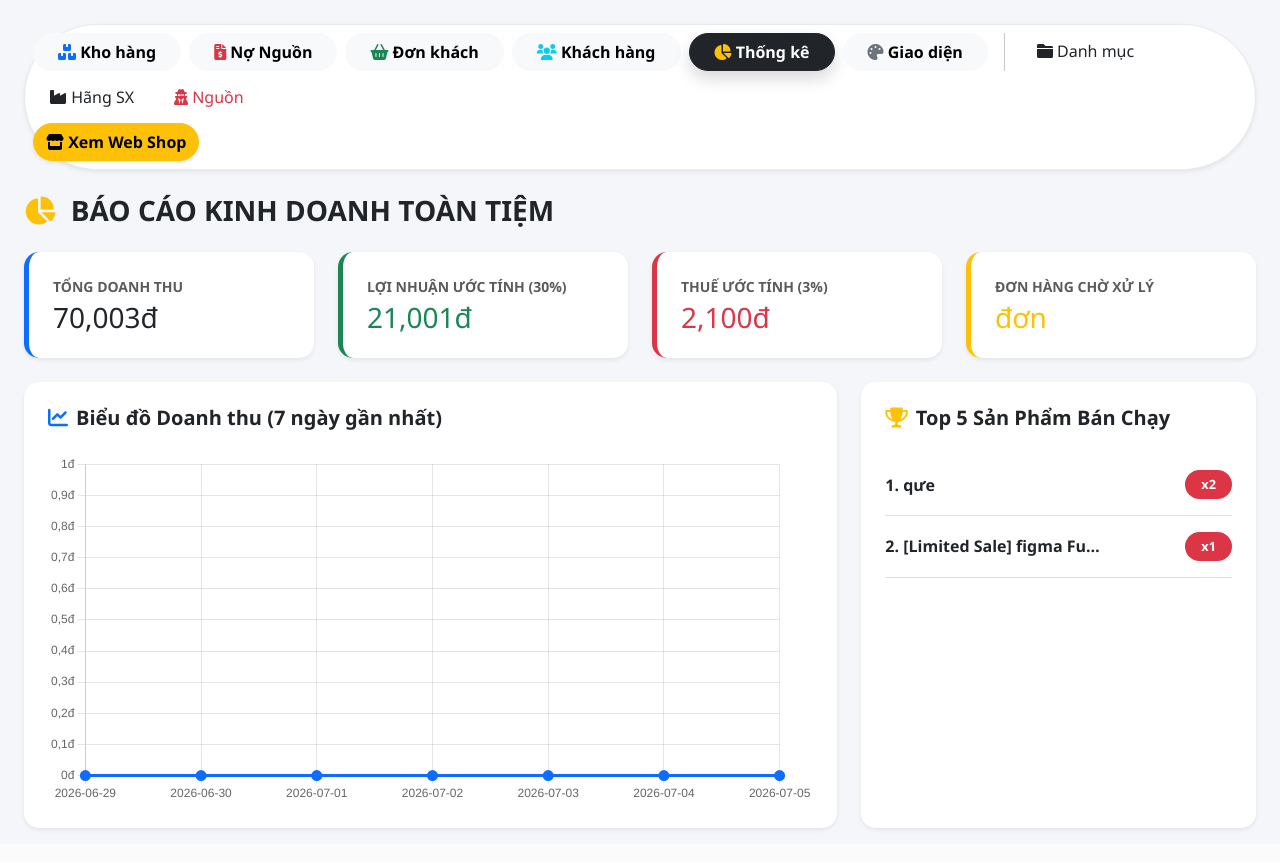
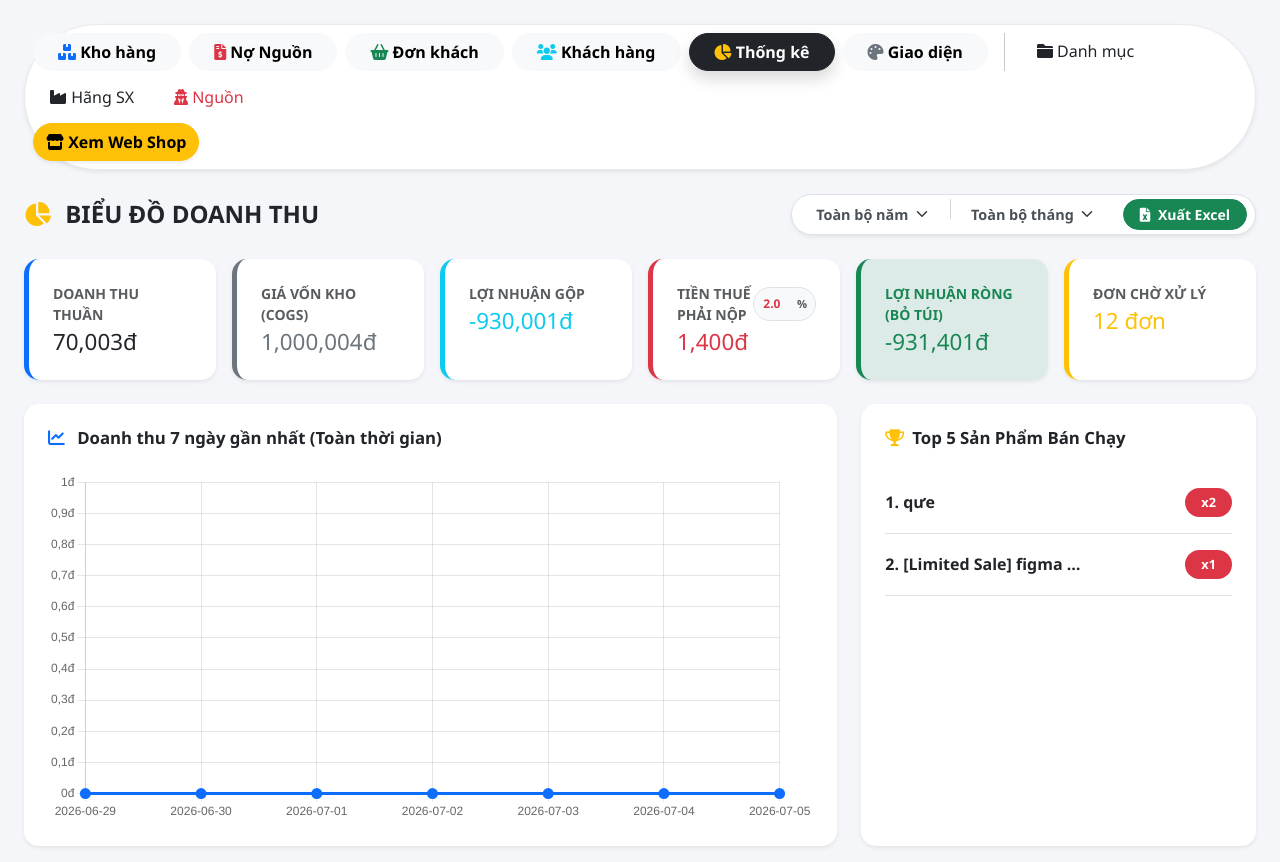
Before and after one commit to rinsilver/Takimitsu-Hobby, a Flask app: page /admin/thong-ke in a window 1280 px wide. Before the commit the page ends 831 px from the top, so only its background shows below. Run offline with Flask 3, Linux system fonts and the light colour scheme; the visitor is signed in with stand-in values (Sample User, id 1); data comes from the database, SQL or seed files in the repository; some libraries are stand-ins or nearby versions.

Commit message:
update v20.4

```diff
--- a/routes/admin.py
+++ b/routes/admin.py
@@ -644,19 +644,153 @@ def in_hoa_don(id):
 def thong_ke():
     if 'admin_id' not in session: return redirect('/dang-nhap')
     conn = ket_noi_db()
-    dt = conn.execute("SELECT SUM(tong_tien) FROM don_hang WHERE trang_thai='Hoàn thành'").fetchone()[0] or 0
+
+    # Nhận bộ lọc từ giao diện
+    nam = request.args.get('nam', '')
+    thang = request.args.get('thang', '')
+    try: thue_pct = float(request.args.get('thue_pct', 2))
+    except: thue_pct = 2.0
+
+    where_clause = " WHERE d.trang_thai = 'Hoàn thành'"
+    params = []
+    if nam:
+        where_clause += " AND strftime('%Y', d.ngay_dat) = ?"
+        params.append(nam)
+    if thang:
+        where_clause += " AND strftime('%m', d.ngay_dat) = ?"
+        params.append(thang)
+
+    # 1. Tính tổng doanh thu thực tế
+    dt_row = conn.execute(f"SELECT SUM(d.tong_tien) FROM don_hang d {where_clause}", params).fetchone()
+    doanh_thu = dt_row[0] if dt_row and dt_row[0] else 0
+
+    # 2. Tính giá vốn hàng bán dựa trên Lô Nhập thực tế
+    cogs_query = f"""
+        SELECT SUM(c.so_luong * IFNULL((SELECT gia_nhap FROM lo_hang_nhap WHERE san_pham_id = c.san_pham_id ORDER BY id DESC LIMIT 1), s.gia_nhap))
+        FROM chi_tiet_don c
+        JOIN san_pham s ON c.san_pham_id = s.id
+        JOIN don_hang d ON c.don_hang_id = d.id
+        {where_clause}
+    """
+    cogs_row = conn.execute(cogs_query, params).fetchone()
+    gia_von = cogs_row[0] if cogs_row and cogs_row[0] else 0
+
+    loi_nhuan_gop = doanh_thu - gia_von
+    thue_phai_tra = doanh_thu * (thue_pct / 100)
+    loi_nhuan_rong = loi_nhuan_gop - thue_phai_tra
+
+    # Số đơn chờ xử lý toàn tiệm
     sd = conn.execute("SELECT COUNT(*) FROM don_hang WHERE trang_thai='Chờ xử lý'").fetchone()[0] or 0
 
-    chart_labels = []; chart_data = []
-    for i in range(6, -1, -1):
-        ngay_str = (datetime.date.today() - datetime.timedelta(days=i)).strftime('%Y-%m-%d')
-        chart_labels.append(ngay_str)
-        row = conn.execute("SELECT SUM(tong_tien) FROM don_hang WHERE trang_thai='Hoàn thành' AND DATE(ngay_dat) = ?", (ngay_str,)).fetchone()
-        chart_data.append(row[0] or 0)
+    # 3. Xử lý dữ liệu Biểu đồ thích ứng động
+    chart_labels = []
+    chart_data = []
 
-    top_products = conn.execute("SELECT s.ten, SUM(c.so_luong) as total_qty FROM chi_tiet_don c JOIN san_pham s ON c.san_pham_id = s.id JOIN don_hang d ON c.don_hang_id = d.id WHERE d.trang_thai = 'Hoàn thành' GROUP BY s.id ORDER BY total_qty DESC LIMIT 5").fetchall()
+    if nam and thang:
+        days_in_month = 31
+        if thang in ['04', '06', '09', '11']: days_in_month = 30
+        elif thang == '02':
+            y_int = int(nam)
+            days_in_month = 29 if (y_int % 4 == 0 and (y_int % 100 != 0 or y_int % 400 == 0)) else 28
+
+        for day in range(1, days_in_month + 1):
+            day_str = f"{day:02d}"
+            full_date = f"{nam}-{thang}-{day_str}"
+            chart_labels.append(f"Ngày {day_str}")
+            r = conn.execute("SELECT SUM(tong_tien) FROM don_hang WHERE trang_thai='Hoàn thành' AND DATE(ngay_dat) = ?", (full_date,)).fetchone()
+            chart_data.append(r[0] or 0)
+
+    elif nam and not thang:
+        for m in range(1, 13):
+            m_str = f"{m:02d}"
+            chart_labels.append(f"Tháng {m_str}")
+            r = conn.execute("SELECT SUM(tong_tien) FROM don_hang WHERE trang_thai='Hoàn thành' AND strftime('%Y-%m', ngay_dat) = ?", (f"{nam}-{m_str}",)).fetchone()
+            chart_data.append(r[0] or 0)
+
+    else:
+        import datetime
+        for i in range(6, -1, -1):
+            ngay_str = (datetime.date.today() - datetime.timedelta(days=i)).strftime('%Y-%m-%d')
+            chart_labels.append(ngay_str)
+            row = conn.execute("SELECT SUM(tong_tien) FROM don_hang WHERE trang_thai='Hoàn thành' AND DATE(ngay_dat) = ?", (ngay_str,)).fetchone()
+            chart_data.append(row[0] or 0)
+
+    # Top sản phẩm bán chạy trong kỳ lọc
+    top_query = f"""
+        SELECT s.ten, SUM(c.so_luong) as total_qty
+        FROM chi_tiet_don c
+        JOIN san_pham s ON c.san_pham_id = s.id
+        JOIN don_hang d ON c.don_hang_id = d.id
+        {where_clause}
+        GROUP BY s.id ORDER BY total_qty DESC LIMIT 5
+    """
+    top_products = conn.execute(top_query, params).fetchall()
+    years_list = conn.execute("SELECT DISTINCT strftime('%Y', ngay_dat) as y FROM don_hang WHERE ngay_dat IS NOT NULL ORDER BY y DESC").fetchall()
+
     conn.close()
-    return render_template('thong_ke.html', doanh_thu=dt, so_don_moi=sd, thue_vat=dt*0.03, labels=json.dumps(chart_labels), values=json.dumps(chart_data), top_sps=top_products)
+    return render_template('thong_ke.html',
+                           doanh_thu=doanh_thu, gia_von=gia_von, loi_nhuan_gop=loi_nhuan_gop,
+                           thue_vat=thue_phai_tra, loi_nhuan_rong=loi_nhuan_rong, so_don_moi=sd,
+                           labels=json.dumps(chart_labels), values=json.dumps(chart_data),
+                           top_sps=top_products, years_list=years_list,
+                           nam_chon=nam, thang_chon=thang, thue_pct=thue_pct)
+
+@admin_bp.route('/admin/xuat-excel-thong-ke')
+def xuat_excel_thong_ke():
+    if 'admin_id' not in session: return redirect('/dang-nhap')
+    conn = ket_noi_db()
+
+    nam = request.args.get('nam', '')
+    thang = request.args.get('thang', '')
+    try: thue_pct = float(request.args.get('thue_pct', 3))
+    except: thue_pct = 3.0
+
+    where_clause = " WHERE d.trang_thai = 'Hoàn thành'"
+    params = []
+    filename_part = "Toan_Thoi_Gian"
+    if nam:
+        where_clause += " AND strftime('%Y', d.ngay_dat) = ?"
+        params.append(nam); filename_part = f"Nam_{nam}"
+    if thang:
+        where_clause += " AND strftime('%m', d.ngay_dat) = ?"
+        params.append(thang); filename_part += f"_Thang_{thang}"
+
+    query = f"""
+        SELECT d.id as don_id, d.ngay_dat, d.ten_khach, d.tong_tien,
+        (SELECT SUM(c.so_luong * IFNULL((SELECT gia_nhap FROM lo_hang_nhap WHERE san_pham_id = c.san_pham_id ORDER BY id DESC LIMIT 1), s.gia_nhap))
+         FROM chi_tiet_don c JOIN san_pham s ON c.san_pham_id = s.id WHERE c.don_hang_id = d.id) as don_gia_von
+        FROM don_hang d
+        {where_clause}
+        ORDER BY d.id DESC
+    """
+    orders = conn.execute(query, params).fetchall()
+    conn.close()
+
+    output = io.StringIO()
+    output.write('\ufeff')
+    writer = csv.writer(output)
+
+    writer.writerow(['BÁO CÁO DOANH SỐ VÀ TÀI CHÍNH CHI TIẾT - TAKIMITSU HOBBY'])
+    writer.writerow([f'Kỳ báo cáo: {filename_part.replace("_", " ")}'])
+    writer.writerow([f'Tỷ lệ thuế: {thue_pct}%'])
+    writer.writerow([])
+    writer.writerow(['Mã Đơn', 'Ngày Đặt', 'Tên Khách Hàng', 'Doanh Thu (VNĐ)', 'Giá Vốn Kho (VNĐ)', 'Lợi Nhuận Gộp (VNĐ)', 'Thuế Phải Nộp (VNĐ)', 'Lợi Nhuận Ròng (VNĐ)'])
+
+    tong_dt, tong_von, tong_gop, tong_thue, tong_rong = 0, 0, 0, 0, 0
+    for o in orders:
+        dt = o['tong_tien'] or 0
+        von = o['don_gia_von'] or 0
+        gop = dt - von
+        thue = dt * (thue_pct / 100)
+        rong = gop - thue
+
+        tong_dt += dt; tong_von += von; tong_gop += gop; tong_thue += thue; tong_rong += rong
+        writer.writerow([f"#{o['don_id']}", o['ngay_dat'], o['ten_khach'], dt, von, gop, thue, rong])
+
+    writer.writerow([])
+    writer.writerow(['TỔNG KẾT KỲ LỌC', '', '', tong_dt, tong_von, tong_gop, tong_thue, tong_rong])
+
+    return Response(output.getvalue(), mimetype="text/csv", headers={"Content-Disposition": f"attachment;filename=BaoCao_TaiChinh_{filename_part}.csv"})
 
 @admin_bp.route('/admin/cai-dat', methods=['GET', 'POST'])
 def cai_dat_giao_dien():
--- a/templates/thong_ke.html
+++ b/templates/thong_ke.html
@@ -1,48 +1,98 @@
 {% extends "admin_base.html" %}
 {% set active_page = 'thong_ke' %}
 
-{% block title %}Báo Cáo Thống Kê{% endblock %}
+{% block title %}Báo Cáo Thống Kê Tài Chính{% endblock %}
 
 {% block extra_css %}
 <style>
-    .premium-card {
-        transition: transform 0.3s ease, box-shadow 0.3s ease;
-    }
-    .premium-card:hover {
-        transform: translateY(-5px);
-        box-shadow: 0 8px 25px rgba(0, 0, 0, 0.08) !important;
-    }
+    .premium-card { transition: transform 0.3s ease, box-shadow 0.3s ease; }
+    .premium-card:hover { transform: translateY(-5px); box-shadow: 0 8px 25px rgba(0, 0, 0, 0.08) !important; }
+    .filter-select { cursor: pointer; font-size: 0.9rem; color: #495057; background-position: right 0.5rem center; padding-right: 1.8rem; }
+    .filter-select:focus { box-shadow: none; border-color: transparent; }
 </style>
 {% endblock %}
 
 {% block content %}
-<div class="d-flex justify-content-between align-items-center mb-4 mt-2">
-    <h3 class="fw-bold m-0 text-dark"><i class="fas fa-chart-pie text-warning me-2"></i> BÁO CÁO KINH DOANH TOÀN TIỆM</h3>
+<div class="d-flex justify-content-between align-items-center flex-wrap gap-3 mb-4 mt-2">
+    <h4 class="fw-bold m-0 text-dark"><i class="fas fa-chart-pie text-warning me-2"></i> BIỂU ĐỒ DOANH THU</h4>
+
+    <form method="GET" action="/admin/thong-ke" id="filterForm" class="d-flex align-items-center gap-1 bg-white p-1 px-2 rounded-pill shadow-sm border">
+        <input type="hidden" name="thue_pct" value="{{ thue_pct }}">
+
+        <div class="px-2">
+            <select name="nam" class="form-select form-select-sm border-0 fw-bold filter-select bg-transparent" onchange="this.form.submit()">
+                <option value="">Toàn bộ năm</option>
+                {% for y in years_list %}
+                <option value="{{ y.y }}" {{ 'selected' if nam_chon == y.y }}>Năm {{ y.y }}</option>
+                {% endfor %}
+            </select>
+        </div>
+        <div class="vr text-muted opacity-25" style="height: 20px;"></div>
+        <div class="px-2">
+            <select name="thang" class="form-select form-select-sm border-0 fw-bold filter-select bg-transparent" onchange="this.form.submit()">
+                <option value="">Toàn bộ tháng</option>
+                {% for m in range(1, 13) %}
+                {% set m_str = "{:02d}".format(m) %}
+                <option value="{{ m_str }}" {{ 'selected' if thang_chon == m_str }}>Tháng {{ m_str }}</option>
+                {% endfor %}
+            </select>
+        </div>
+
+        <button type="button" class="btn btn-sm btn-success rounded-pill fw-bold px-3 py-1.5 ms-2 text-nowrap" onclick="xuatExcelThongKe()">
+            <i class="fas fa-file-excel me-1"></i> Xuất Excel
+        </button>
+    </form>
 </div>
 
-<div class="row g-4 mb-4">
-    <div class="col-md-3">
+<div class="row g-3 mb-4">
+    <div class="col-md">
         <div class="premium-card border-start border-primary border-5 p-4 h-100 shadow-sm bg-white">
-            <small class="text-muted fw-bold text-uppercase d-block mb-1">Tổng Doanh Thu</small>
-            <h3 class="fw-black text-dark mt-1 mb-0">{{ "{:,.0f}".format(doanh_thu) }}đ</h3>
+            <small class="text-muted fw-bold text-uppercase d-block mb-1">Doanh Thu Thuần</small>
+            <h3 class="fw-black text-dark mt-1 mb-0" style="font-size: 1.4rem;">{{ "{:,.0f}".format(doanh_thu) }}đ</h3>
         </div>
     </div>
-    <div class="col-md-3">
-        <div class="premium-card border-start border-success border-5 p-4 h-100 shadow-sm bg-white">
-            <small class="text-muted fw-bold text-uppercase d-block mb-1">Lợi Nhuận Ước Tính (30%)</small>
-            <h3 class="fw-black text-success mt-1 mb-0">{{ "{:,.0f}".format(doanh_thu * 0.3) }}đ</h3>
+    <div class="col-md">
+        <div class="premium-card border-start border-secondary border-5 p-4 h-100 shadow-sm bg-white">
+            <small class="text-muted fw-bold text-uppercase d-block mb-1">Giá Vốn Kho (COGS)</small>
+            <h3 class="fw-black text-secondary mt-1 mb-0" style="font-size: 1.4rem;">{{ "{:,.0f}".format(gia_von) }}đ</h3>
         </div>
     </div>
-    <div class="col-md-3">
-        <div class="premium-card border-start border-danger border-5 p-4 h-100 shadow-sm bg-white">
-            <small class="text-muted fw-bold text-uppercase d-block mb-1">Thuế Ước Tính (3%)</small>
-            <h3 class="fw-black text-danger mt-1 mb-0">{{ "{:,.0f}".format(thue_vat) }}đ</h3>
+    <div class="col-md">
+        <div class="premium-card border-start border-info border-5 p-4 h-100 shadow-sm bg-white">
+            <small class="text-muted fw-bold text-uppercase d-block mb-1">Lợi Nhuận Gộp</small>
+            <h3 class="fw-black text-info mt-1 mb-0" style="font-size: 1.4rem;">{{ "{:,.0f}".format(loi_nhuan_gop) }}đ</h3>
         </div>
     </div>
-    <div class="col-md-3">
+
+    <div class="col-md">
+        <div class="premium-card border-start border-danger border-5 p-4 h-100 shadow-sm bg-white">
+            <div class="d-flex justify-content-between align-items-center mb-1">
+                <small class="text-muted fw-bold text-uppercase">Tiền Thuế Phải Nộp</small>
+                <form method="GET" action="/admin/thong-ke" class="m-0 d-flex align-items-center">
+                    <input type="hidden" name="nam" value="{{ nam_chon }}">
+                    <input type="hidden" name="thang" value="{{ thang_chon }}">
+                    <div class="d-flex align-items-center bg-light rounded-pill px-2 border" style="padding: 2px 4px;">
+                        <input type="number" name="thue_pct" value="{{ thue_pct }}" step="0.1" min="0" max="100"
+                               class="form-control form-control-sm text-center fw-bold text-danger border-0 p-0 bg-transparent shadow-none"
+                               style="width: 35px; font-size: 0.75rem;" onchange="this.form.submit()">
+                        <span class="text-muted fw-bold" style="font-size: 0.7rem;">%</span>
+                    </div>
+                </form>
+            </div>
+            <h3 class="fw-black text-danger mt-1 mb-0" style="font-size: 1.4rem;">{{ "{:,.0f}".format(thue_vat) }}đ</h3>
+        </div>
+    </div>
+
+    <div class="col-md">
+        <div class="premium-card border-start border-success border-5 p-4 h-100 shadow-sm bg-success bg-opacity-10">
+            <small class="text-success fw-bold text-uppercase d-block mb-1">Lợi Nhuận Ròng (Bỏ túi)</small>
+            <h3 class="fw-black text-success mt-1 mb-0" style="font-size: 1.4rem;">{{ "{:,.0f}".format(loi_nhuan_rong) }}đ</h3>
+        </div>
+    </div>
+    <div class="col-md-2">
         <div class="premium-card border-start border-warning border-5 p-4 h-100 shadow-sm bg-white">
-            <small class="text-muted fw-bold text-uppercase d-block mb-1">Đơn Hàng Chờ Xử Lý</small>
-            <h3 class="fw-black text-warning mt-1 mb-0">{{_don_moi if so_don_moi else 0}} đơn</h3>
+            <small class="text-muted fw-bold text-uppercase d-block mb-1">Đơn Chờ Xử Lý</small>
+            <h3 class="fw-black text-warning mt-1 mb-0" style="font-size: 1.4rem;">{{ so_don_moi }} đơn</h3>
         </div>
     </div>
 </div>
@@ -50,7 +100,13 @@
 <div class="row g-4">
     <div class="col-md-8">
         <div class="premium-card p-4 shadow-sm bg-white">
-            <h5 class="fw-bold mb-4 text-dark"><i class="fas fa-chart-line text-primary me-2"></i>Biểu đồ Doanh thu (7 ngày gần nhất)</h5>
+            <h5 class="fw-bold mb-4 text-dark" style="font-size: 1.05rem;">
+                <i class="fas fa-chart-line text-primary me-2"></i>
+                {% if nam_chon and thang_chon %}Biến thiên Doanh thu các ngày trong Tháng {{ thang_chon }}/{{ nam_chon }}
+                {% elif nam_chon %}Biến thiên Doanh thu 12 Tháng trong Năm {{ nam_chon }}
+                {% else %}Doanh thu 7 ngày gần nhất (Toàn thời gian)
+                {% endif %}
+            </h5>
             <div style="height: 350px; position: relative;">
                 <canvas id="revenueChart"></canvas>
             </div>
@@ -59,11 +115,11 @@
 
     <div class="col-md-4">
         <div class="premium-card p-4 shadow-sm bg-white h-100">
-            <h5 class="fw-bold mb-4 text-dark"><i class="fas fa-trophy text-warning me-2"></i>Top 5 Sản Phẩm Bán Chạy</h5>
+            <h5 class="fw-bold mb-4 text-dark" style="font-size: 1.05rem;"><i class="fas fa-trophy text-warning me-2"></i>Top 5 Sản Phẩm Bán Chạy</h5>
             <div class="list-group list-group-flush">
                 {% for sp in top_sps %}
                 <div class="list-group-item bg-transparent px-0 py-3 d-flex justify-content-between align-items-center border-bottom">
-                    <div class="text-truncate fw-bold text-dark" style="max-width: 220px;" title="{{ sp.ten }}">
+                    <div class="text-truncate fw-bold text-dark" style="max-width: 200px;" title="{{ sp.ten }}">
                         {{ loop.index }}. {{ sp.ten }}
                     </div>
                     <span class="badge bg-danger rounded-pill px-3 py-2 fw-black" style="font-size: 0.8rem;">x{{ sp.total_qty }}</span>
@@ -71,7 +127,7 @@
                 {% else %}
                 <div class="text-center py-5 text-muted small">
                     <i class="fas fa-box-open fs-2 mb-2 opacity-25"></i><br>
-                    Chưa có dữ liệu bán hàng hoàn thành sếp ơi!
+                    Không có đơn hàng hoàn thành trong kỳ này!
                 </div>
                 {% endfor %}
             </div>
@@ -83,6 +139,16 @@
 {% block scripts %}
 <script src="https://cdn.jsdelivr.net/npm/chart.js"></script>
 <script>
+    // Tự thu thập bộ lọc hiện tại để truyền đi xuất Excel chính xác kì đối soát
+    function xuatExcelThongKe() {
+        const urlParams = new URLSearchParams(window.location.search);
+        // Nếu trên URL chưa có thue_pct thì lấy mặc định trong ô input của card thuế
+        if(!urlParams.has('thue_pct')) {
+            urlParams.append('thue_pct', document.querySelector('input[name="thue_pct"]').value);
+        }
+        window.location.href = '/admin/xuat-excel-thong-ke?' + urlParams.toString();
+    }
+
     document.addEventListener("DOMContentLoaded", function() {
         const ctx = document.getElementById('revenueChart').getContext('2d');
         new Chart(ctx, {
@@ -95,7 +161,7 @@
                     borderColor: '#0d6efd',
                     backgroundColor: 'rgba(13, 110, 253, 0.04)',
                     borderWidth: 3,
-                    tension: 0.4,
+                    tension: 0.3,
                     fill: true,
                     pointBackgroundColor: '#0d6efd',
                     pointRadius: 4
@@ -115,9 +181,7 @@
                     }
                 },
                 plugins: {
-                    legend: {
-                        display: false
-                    }
+                    legend: { display: false }
                 }
             }
         });
```
